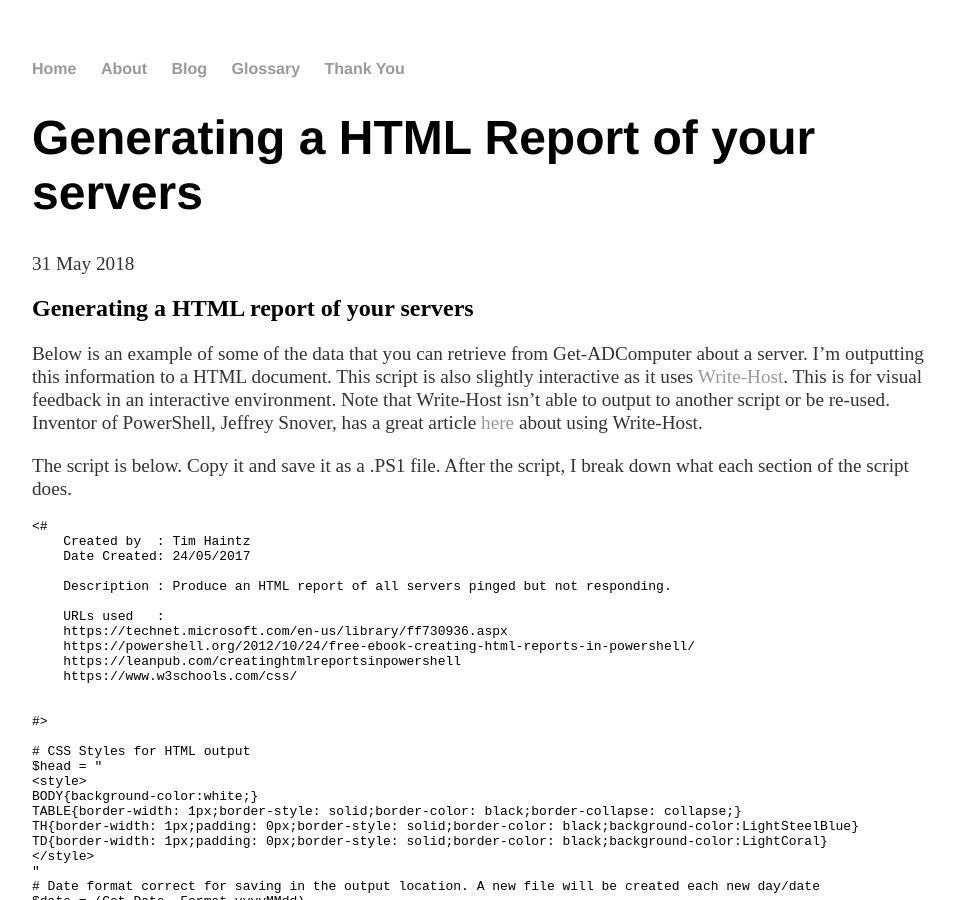
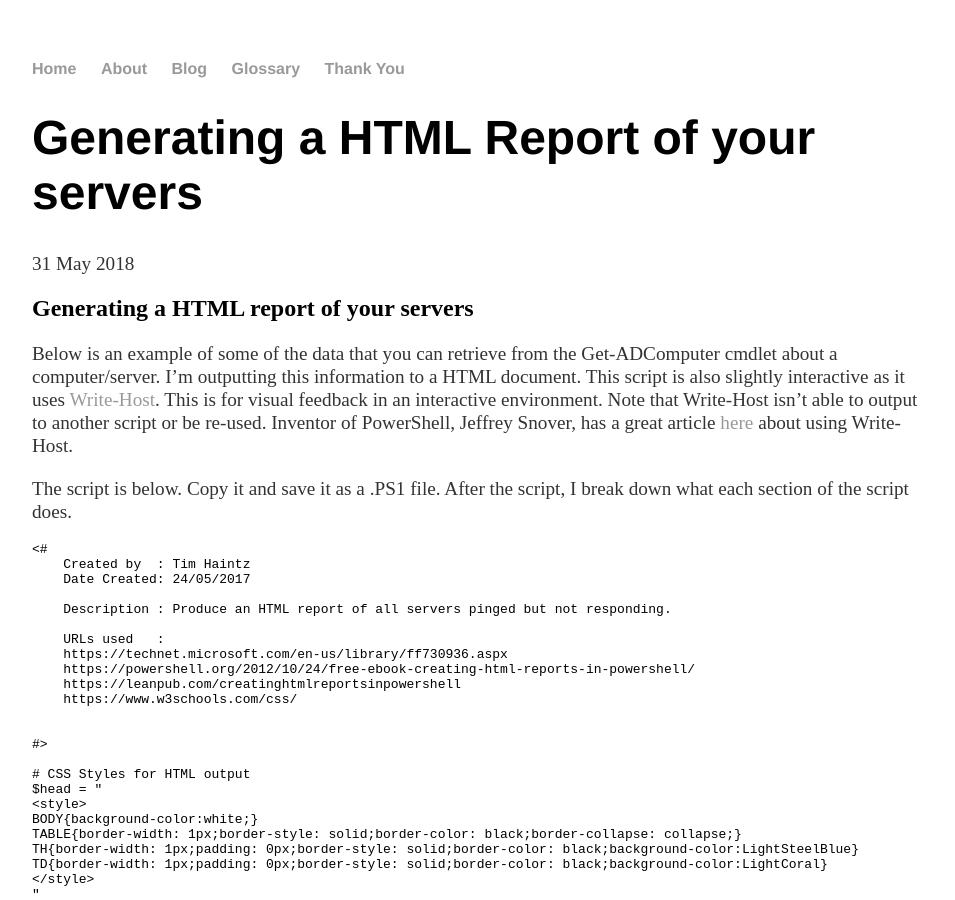
Before and after one commit to timhaintz/timhaintz.github.io, a Jekyll site: the page built from _posts/2018-05-31-Generating-a-HTML-report-of-your-servers.md, in a window 1280 px wide and 900 px high. Shown: the whole window, without its empty margins (160-1115 px from the left). Built offline with Jekyll 4.4.1, drawn with Linux system fonts in a browser that asks for light colours.

Commit message:
Update 2018-05-31-Generating-a-HTML-report-of-your-servers.md

```diff
--- a/_posts/2018-05-31-Generating-a-HTML-report-of-your-servers.md
+++ b/_posts/2018-05-31-Generating-a-HTML-report-of-your-servers.md
@@ -5,7 +5,7 @@ date: 2018-05-31
 ---
 ## Generating a HTML report of your servers
 
-Below is an example of some of the data that you can retrieve from Get-ADComputer about a server. I'm outputting this information to a HTML document.
+Below is an example of some of the data that you can retrieve from the Get-ADComputer cmdlet about a computer/server. I'm outputting this information to a HTML document.
 This script is also slightly interactive as it uses [Write-Host](https://docs.microsoft.com/en-us/powershell/module/microsoft.powershell.utility/write-host?view=powershell-6). This is for visual feedback in an interactive environment. Note that Write-Host isn't able to output to another script or be re-used. Inventor of PowerShell, Jeffrey Snover, has a great article [here](http://www.jsnover.com/blog/2013/12/07/write-host-considered-harmful/) about using Write-Host.
 
 The script is below. Copy it and save it as a .PS1 file. After the script, I break down what each section of the script does.
```
